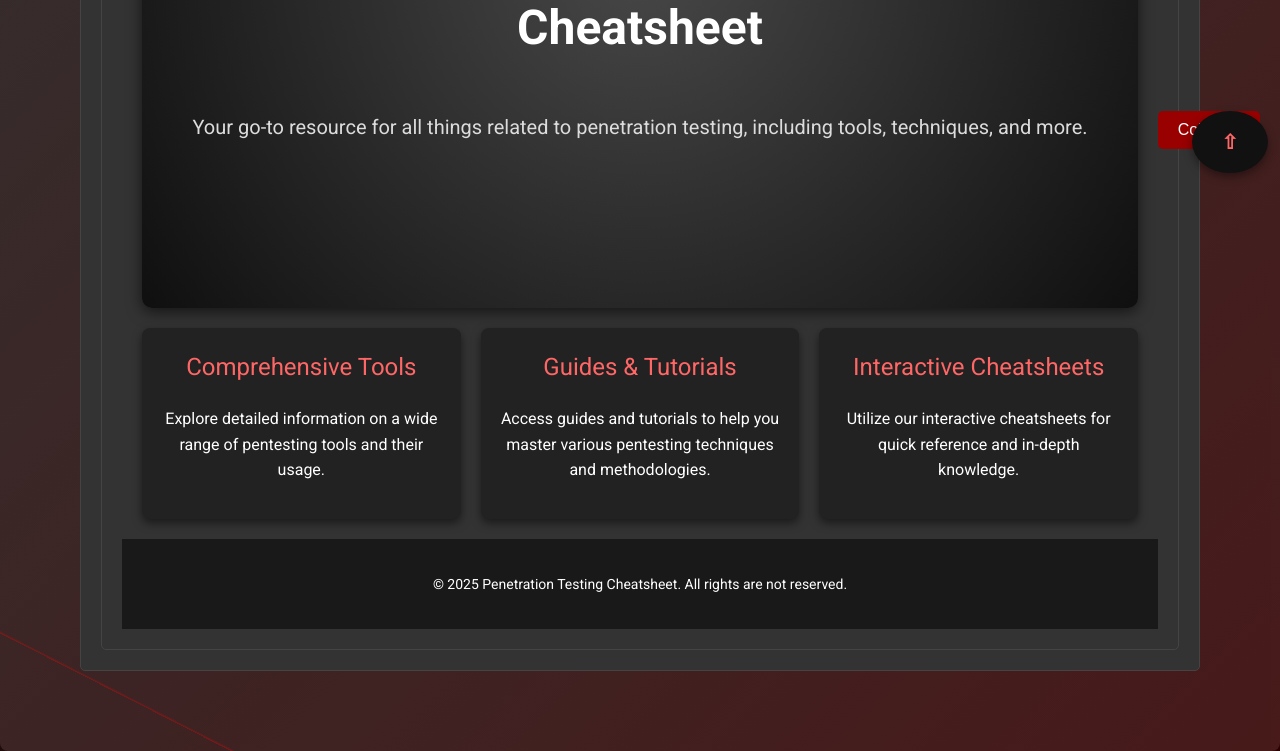
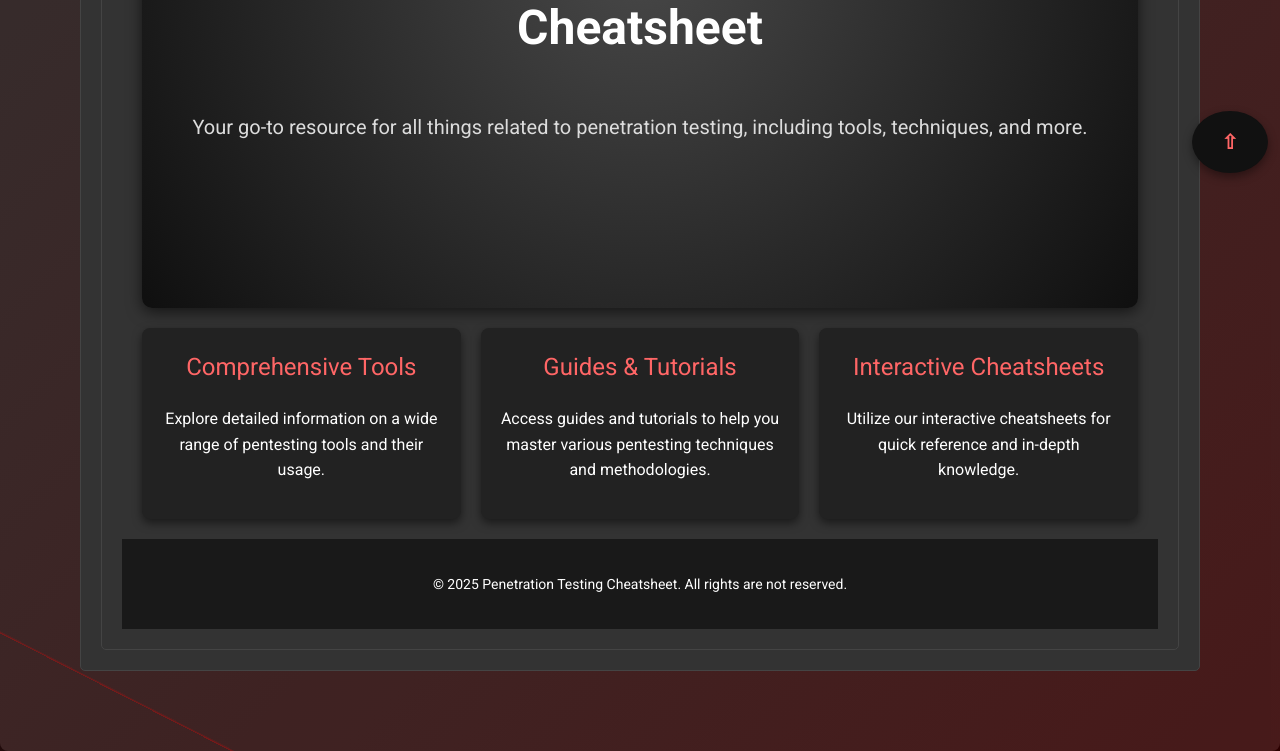
Before and after one commit to DylansGit/PT-CheatSheet, a Flask app: page / in a window 1280 px wide. Shown: the part 691-1442 px from the top of the page. Run offline with Flask 3, Linux system fonts and the light colour scheme; some libraries are stand-ins or nearby versions.

```diff
--- a/templates/index.html
+++ b/templates/index.html
@@ -61,10 +61,6 @@
 
         <!-- Button Container -->
         <div class="button-container">
-            <!-- Collapse All Button -->
-            <div class="collapse-all-container">
-                <button class="collapse-all-btn" onclick="collapseAllRows()">Collapse</button>
-            </div>
 
             <!-- Back to Top Button -->
             <a href="#" class="back-to-top" onclick="scrollToTop()">&#8679;</a>
```
